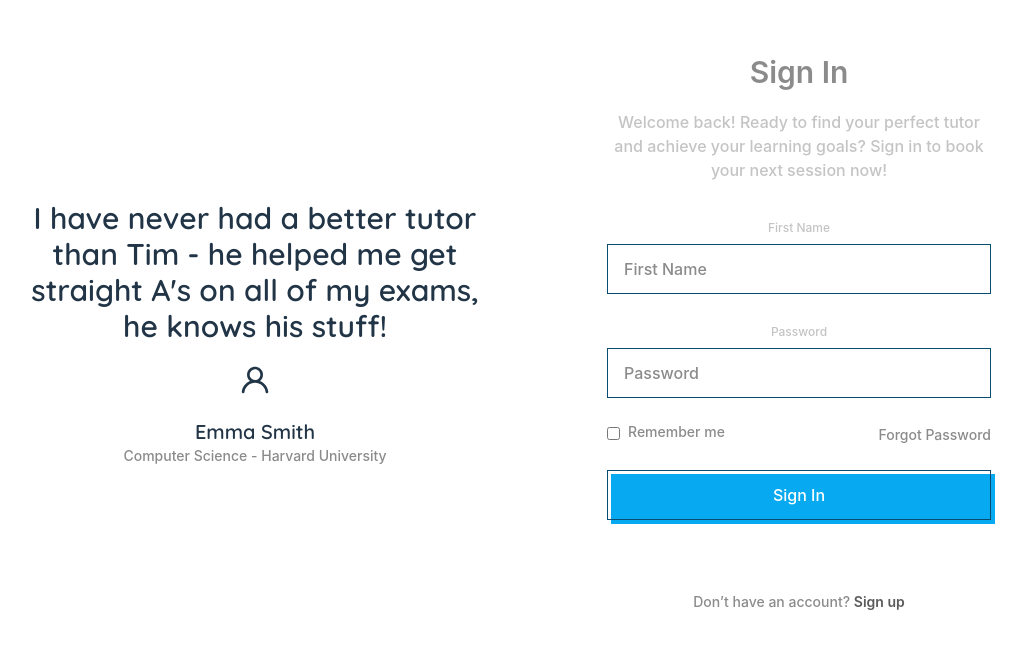
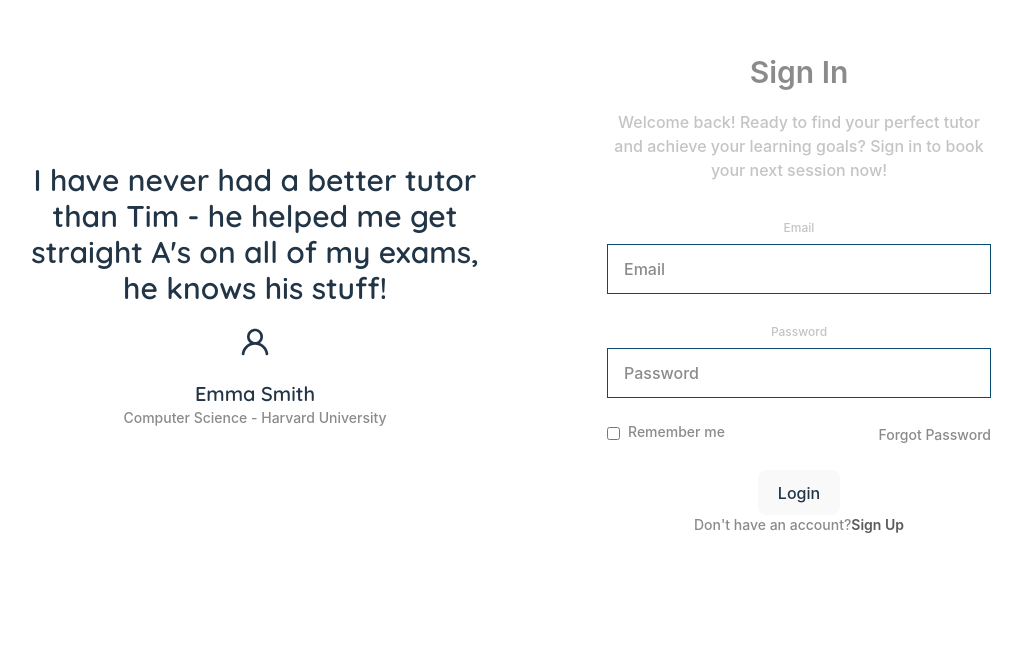
Before and after one commit to KiranRoss1999/mtk-tutoring, a React (Vite) app in the folder client/: page / in a window 1280 px wide. Shown: the part 154-802 px from the top of the page, without its empty margins (113-1139 px from the left). Built offline with nearby package versions, Linux system fonts and the light colour scheme.

Commit message:
can now login

```diff
--- a/client/src/pages/Login.jsx
+++ b/client/src/pages/Login.jsx
@@ -1,4 +1,43 @@
-const Login = () => {
+import {useState} from 'react';
+import { useMutation } from '@apollo/client';
+import { Link } from 'react-router-dom';
+import {LOGIN} from '../utils/mutations';
+import Auth from '../utils/auth';
+
+const Login = (props) => {
+  const [formState, setFormState] = useState({
+    email: '',
+    password: '',
+  });
+
+  const [login, {error}] = useMutation(LOGIN);
+
+  const handleFormSubmit = async (event) => {
+    event.preventDefault();
+
+    try {
+      const mutationResponse = await login({
+        variables: {
+          email: formState.email,
+          password: formState.password,
+        }
+      });
+
+      const token = mutationResponse.data.login.token;
+      Auth.login(token);
+    } catch (error) {
+      console.log('There was an error with login.', error);
+    }
+  };
+
+  const handleChange = (event) => {
+    const {name, value} = event.target;
+    setFormState({
+      ...formState,
+      [name]: value,
+    });
+  };
+
   return (
     <div>
       <section className="overflow-hidden">
@@ -26,19 +65,34 @@ const Login = () => {
               <h3 className="mb-5 text-3xl text-gray-500 font-semibold">Sign In</h3>
               <p className="mb-8 text-base text-gray-300 font-medium">Welcome back! Ready to find your perfect tutor and achieve your learning goals? Sign in to book your next session now!</p>
               {/* Start of Form */}
-              <form action="#">
+              <form onSubmit={handleFormSubmit}>
                 <div className="flex flex-wrap -m-3">
-                  {/* First Name */}
+                  {/* Email*/}
                   <div className="w-full p-3">
-                    <label htmlFor="default-label-1" className="mb-2 inline-block text-xs text-gray-300 font-medium">First Name</label>
-                    <input type="text" placeholder="First Name" className="flex w-full px-4 py-3 text-base font-medium disabled:bg-white placeholder-gray-500 disabled:placeholder-gray-300 outline-none border border-darksky-900 active:border-darksky-600 disabled:border-gray-200" />
+                    <label htmlFor="default-label-1" className="mb-2 inline-block text-xs text-gray-300 font-medium">Email</label>
+                    <input
+                      type="email"
+                      placeholder="Email"
+                      name='email'
+                      id='email'
+                      onChange={handleChange}
+                      className="flex w-full px-4 py-3 text-base font-medium disabled:bg-white placeholder-gray-500 disabled:placeholder-gray-300 outline-none border border-darksky-900 active:border-darksky-600 disabled:border-gray-200"
+                    />
                   </div>
                   {/* Last Name */}
                   <div className="w-full p-3">
                     <label htmlFor="default-label-2" className="mb-2 inline-block text-xs text-gray-300 font-medium">Password</label>
-                    <input type="password" placeholder="Password" className="flex w-full px-4 py-3 text-base font-medium disabled:bg-white placeholder-gray-500 disabled:placeholder-gray-300 outline-none border border-darksky-900 active:border-darksky-600 disabled:border-gray-200" />
+                    <input
+                      type="password"
+                      placeholder="Password"
+                      name='password'
+                      id='pwd'
+                      onChange={handleChange}
+                      className="flex w-full px-4 py-3 text-base font-medium disabled:bg-white placeholder-gray-500 disabled:placeholder-gray-300 outline-none border border-darksky-900 active:border-darksky-600 disabled:border-gray-200"
+                    />
                   </div>
 
+                  {/* remember me check box and forgot password */}
                   <div className="w-full p-3">
                     <div className="flex flex-wrap items-center justify-between -m-2">
                       <div className="w-auto p-2">
@@ -53,7 +107,10 @@ const Login = () => {
                     </div>
                   </div>
                   <div className="w-full p-3">
-                    <div className="mb-4">
+                    <button type="submit">
+                      Login
+                    </button>
+                    {/* <div className="mb-4">
                       <a href="#" className="group relative flex justify-center w-full text-center">
                         <span className="relative z-10 flex justify-center w-full px-4 py-3 font-medium text-white border border-darksky-900">Sign In</span>
                         <span className="absolute top-1 left-1 w-full h-full bg-darksky-500 group-hover:bg-darksky-600 group-focus:bg-darksky-700 transition duration-200" />
@@ -73,9 +130,14 @@ const Login = () => {
                       <a href="#" className="group relative flex justify-center w-full text-center">
                         <span className="absolute top-1 left-1 w-full h-full bg-darksky-50 group-hover:bg-darksky-100 group-focus:bg-darksky-100 transition duration-200" />
                       </a>
-                    </div>
+                    </div> */}
                     <div className="text-center">
-                      <p className="text-sm text-gray-500 font-medium">Don’t have an account? <a href="#signup" className="inline-block text-sm text-gray-700 hover:text-gray-900 font-semibold">Sign up</a></p>
+                      <p className="text-sm text-gray-500 font-medium">Don't have an account?
+                        {/* <a href="#signup" className="inline-block text-sm text-gray-700 hover:text-gray-900 font-semibold">Sign up</a> */}
+                        <Link to="/signup" className="inline-block text-sm text-gray-700 hover:text-gray-900 font-semibold">
+                          Sign Up
+                        </Link>
+                      </p>
                     </div>
                   </div>
                 </div>
--- a/client/src/utils/auth.js
+++ b/client/src/utils/auth.js
@@ -2,7 +2,7 @@ import {jwtDecode} from 'jwt-decode';
 
 class AuthService {
   getProfile() {
-    return decode(this.getToken());
+    return jwtDecode(this.getToken());
   }
 
   loggedIn() {
```
Also changed, not shown: 1 other file (tests, documents, lock files or other folders).
